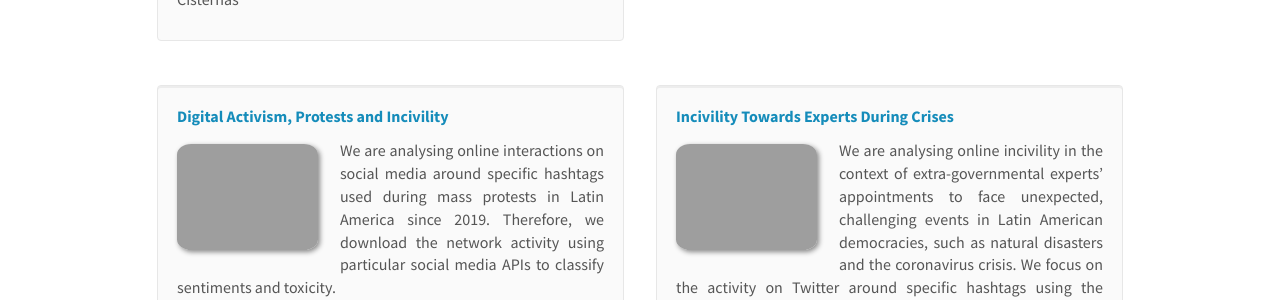
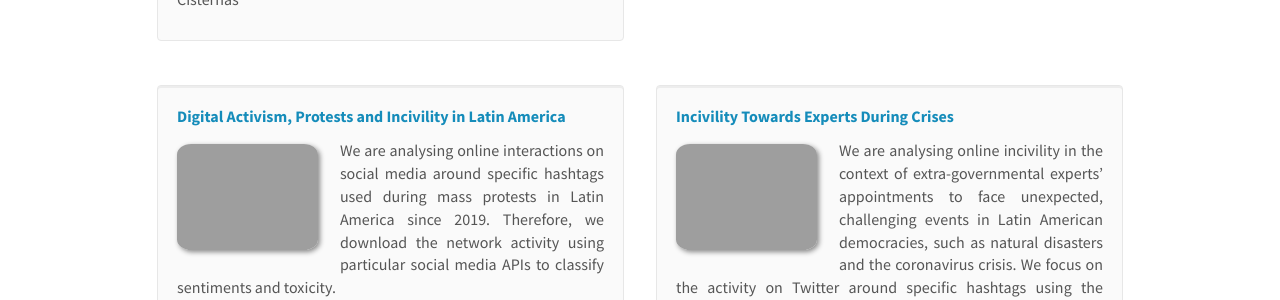
Before and after one commit to training-datalab/old-training-datalab.com, a Jekyll site: the page built from _pages/projects.md, in a window 1280 px wide and 900 px high. Shown: the part 431-731 px from the top of the window. Built offline with Jekyll 4.4.1, drawn with Linux system fonts in a browser that asks for light colours; nearby versions of some CDN libraries.

Commit message:
Update projects.yml

```diff
--- a/_data/projects.yml
+++ b/_data/projects.yml
@@ -18,7 +18,7 @@
   highlight: 1
   news2:
 
-- title: "Digital Activism, Protests and Incivility"
+- title: "Digital Activism, Protests and Incivility in Latin America"
   image: digital_protests.png
   description: We are analysing online interactions on social media around specific hashtags used during mass protests in Latin America since 2019. Therefore, we download the network activity using particular social media APIs to classify sentiments and toxicity.
   authors: Bastián González-Bustamante
```
